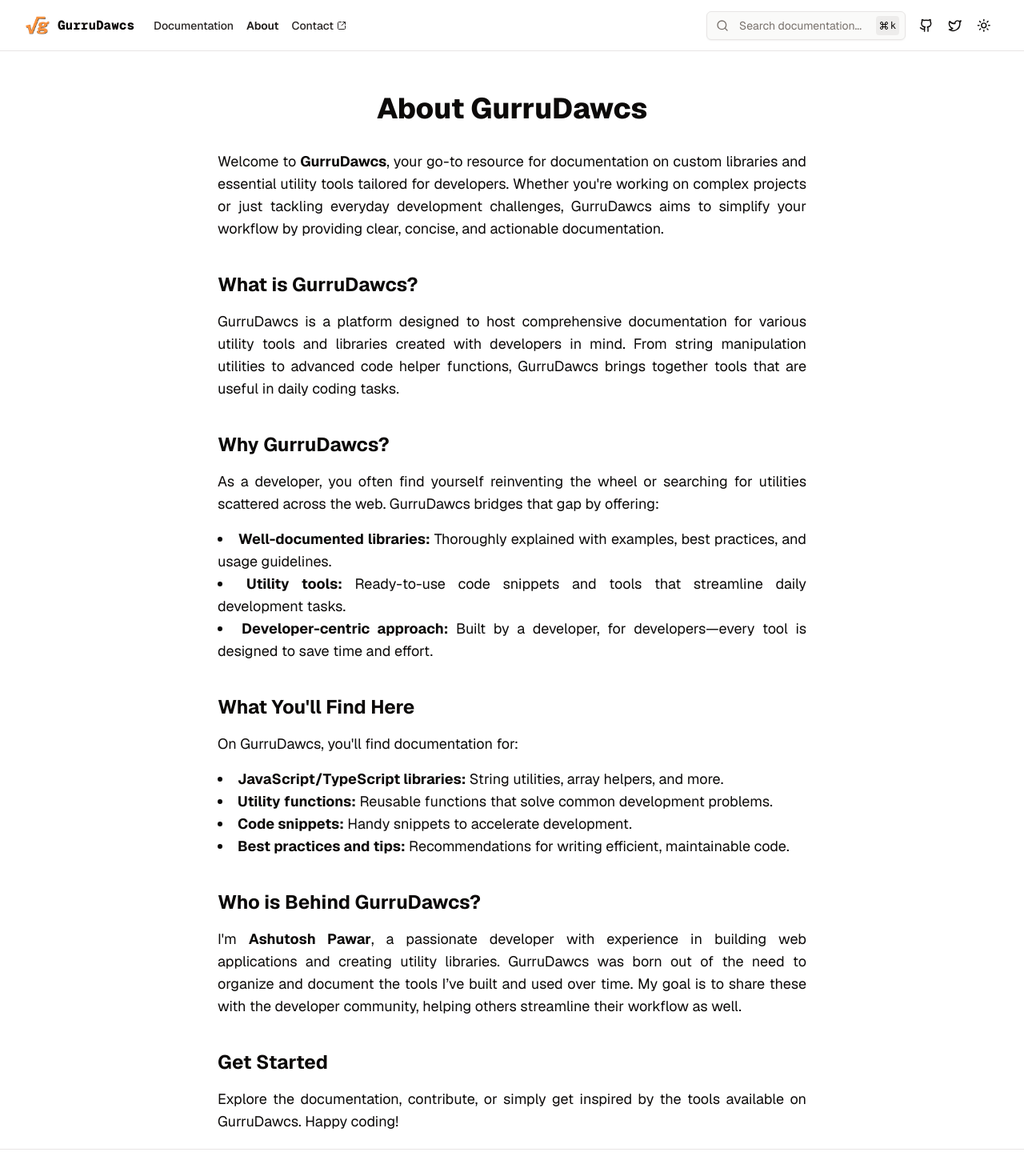
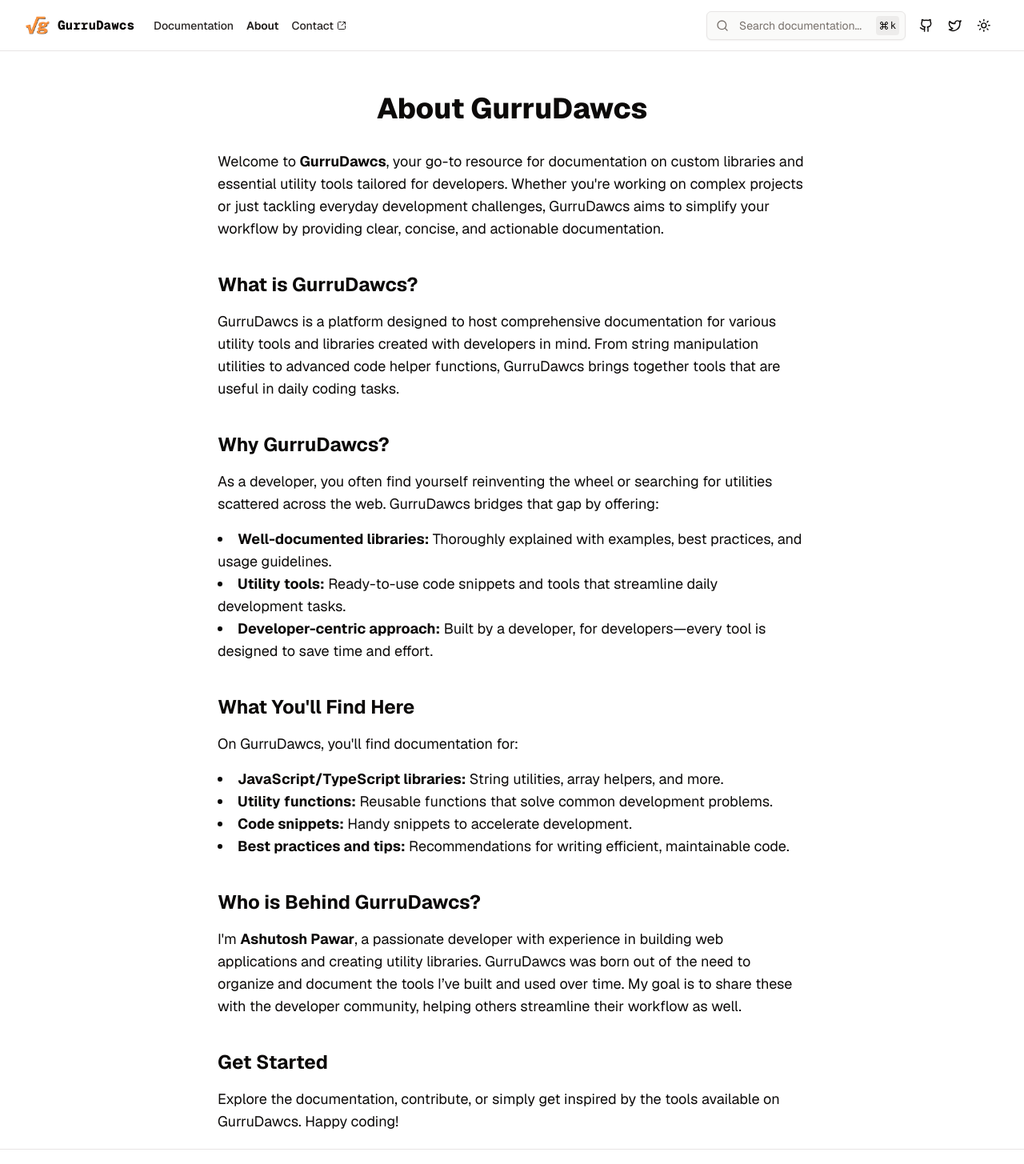
Before and after one commit to gurrudev/gurru-dawcs, a Next.js app: page /about in a window 1280 px wide. Shown: the top 1455 px of the page at 80% size. Built offline with nearby package versions, Linux system fonts and the light colour scheme.

Commit message:
UPDATE: Tabs updated

```diff
--- a/app/about/page.tsx
+++ b/app/about/page.tsx
@@ -7,7 +7,7 @@ export default function About() {
                 About GurruDawcs
             </h1>
             <div>
-                <p className="text-base lg:text-lg leading-relaxed mt-8 text-justify max-w-4xl">
+                <p className="text-base lg:text-lg leading-relaxed mt-8  max-w-4xl">
                     Welcome to <strong>GurruDawcs</strong>,{" "}
                     {`your go-to resource for
                 documentation on custom libraries and essential utility tools
@@ -20,7 +20,7 @@ export default function About() {
                 <h2 className="text-2xl lg:text-2xl font-bold mt-10">
                     What is GurruDawcs?
                 </h2>
-                <p className="text-base lg:text-lg leading-relaxed mt-4 text-justify max-w-4xl">
+                <p className="text-base lg:text-lg leading-relaxed mt-4  max-w-4xl">
                     GurruDawcs is a platform designed to host comprehensive
                     documentation for various utility tools and libraries
                     created with developers in mind. From string manipulation
@@ -31,7 +31,7 @@ export default function About() {
                 <h2 className="text-2xl lg:text-2xl font-bold mt-10">
                     Why GurruDawcs?
                 </h2>
-                <div className="text-base lg:text-lg leading-relaxed mt-4 text-justify max-w-4xl">
+                <div className="text-base lg:text-lg leading-relaxed mt-4  max-w-4xl">
                     As a developer, you often find yourself reinventing the
                     wheel or searching for utilities scattered across the web.
                     GurruDawcs bridges that gap by offering:
@@ -57,7 +57,7 @@ export default function About() {
                 <h2 className="text-2xl lg:text-2xl font-bold mt-10">
                     {"What You'll Find Here"}
                 </h2>
-                <div className="text-base lg:text-lg leading-relaxed mt-4 text-justify max-w-4xl">
+                <div className="text-base lg:text-lg leading-relaxed mt-4 max-w-4xl">
                     {"On GurruDawcs, you'll find documentation for:"}
                     <ul className="list-disc list-inside mt-4">
                         <li>
@@ -83,7 +83,7 @@ export default function About() {
                 <h2 className="text-2xl lg:text-2xl font-bold mt-10">
                     Who is Behind GurruDawcs?
                 </h2>
-                <p className="text-base lg:text-lg leading-relaxed mt-4 text-justify max-w-4xl">
+                <p className="text-base lg:text-lg leading-relaxed mt-4  max-w-4xl">
                     {"I'm"} <strong>Ashutosh Pawar</strong>,{" "}
                     {`a passionate developer
                 with experience in building web applications and creating
@@ -96,7 +96,7 @@ export default function About() {
                 <h2 className="text-2xl lg:text-2xl font-bold mt-10">
                     Get Started
                 </h2>
-                <p className="text-base lg:text-lg leading-relaxed mt-4 text-justify max-w-4xl">
+                <p className="text-base lg:text-lg leading-relaxed mt-4  max-w-4xl">
                     Explore the documentation, contribute, or simply get
                     inspired by the tools available on GurruDawcs. Happy coding!
                 </p>
--- a/components/ui/tabs.tsx
+++ b/components/ui/tabs.tsx
@@ -1,8 +1,6 @@
 "use client";
-
 import * as React from "react";
 import * as TabsPrimitive from "@radix-ui/react-tabs";
-
 import { cn } from "@/lib/utils";
 
 const Tabs = TabsPrimitive.Root;
@@ -29,7 +27,7 @@ const TabsTrigger = React.forwardRef<
     <TabsPrimitive.Trigger
         ref={ref}
         className={cn(
-      "inline-flex items-center justify-center whitespace-nowrap px-1.5 py-[0.58rem] text-sm font-medium ring-offset-background transition-all focus-visible:outline-none focus-visible:ring-2 focus-visible:ring-ring focus-visible:ring-offset-2 disabled:pointer-events-none disabled:opacity-50 data-[state=active]:border-primary border-b-2 border-transparent data-[state=active]:text-foreground font-code",
+            "inline-flex items-center justify-center whitespace-nowrap px-1.5 py-[0.58rem] text-sm font-medium ring-offset-background transition-all focus-visible:outline-none focus-visible:ring-2 focus-visible:ring-ring focus-visible:ring-offset-2 disabled:pointer-events-none disabled:opacity-50 data-[state=active]:border-[#fb923c] border-b-2 border-transparent data-[state=active]:text-[#fb923c] font-code",
             className
         )}
         {...props}
@@ -50,6 +48,7 @@ const TabsContent = React.forwardRef<
         {...props}
     />
 ));
+
 TabsContent.displayName = TabsPrimitive.Content.displayName;
 
 export { Tabs, TabsList, TabsTrigger, TabsContent };
```
Lines whose indentation alone changed are shown as unchanged.
